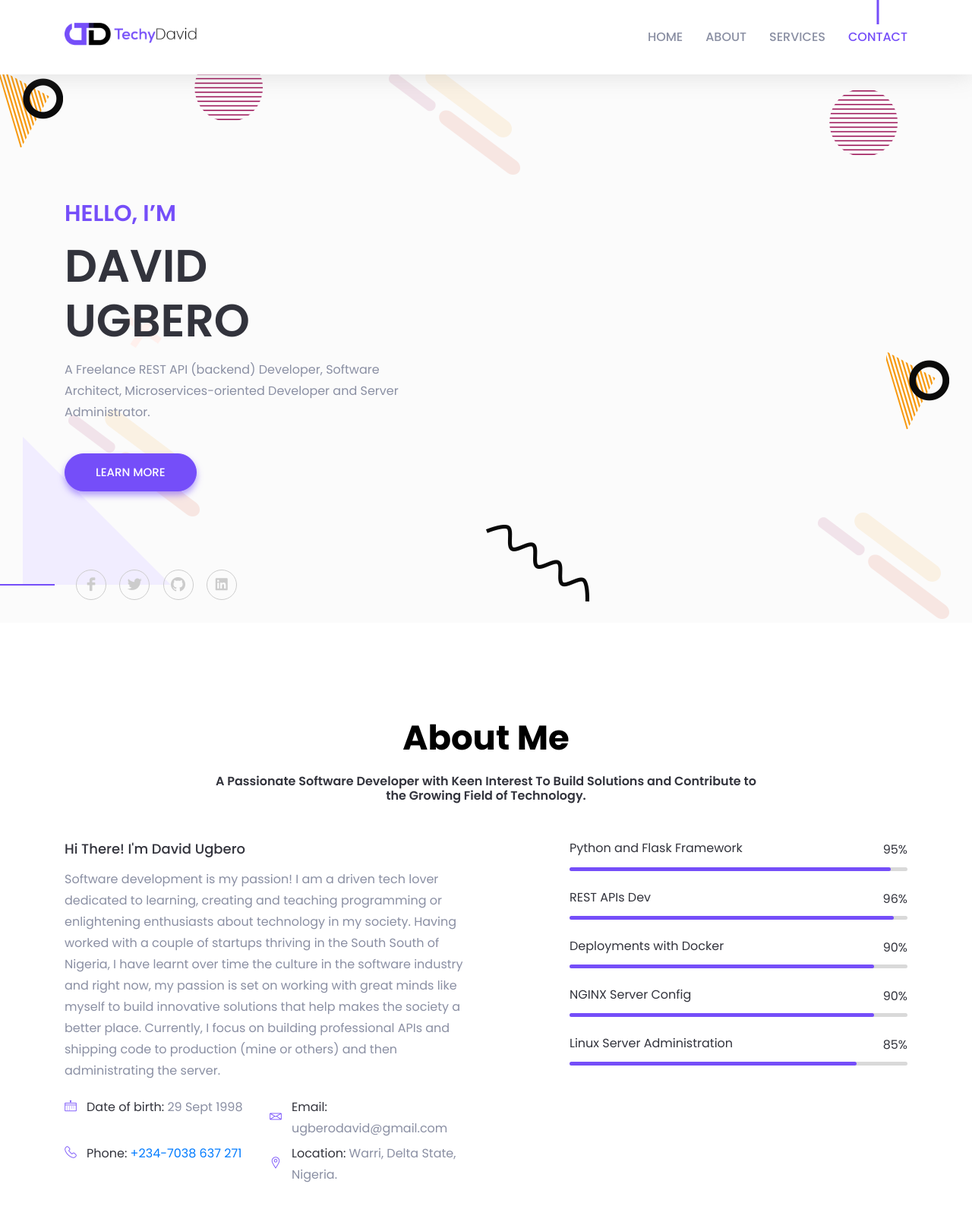
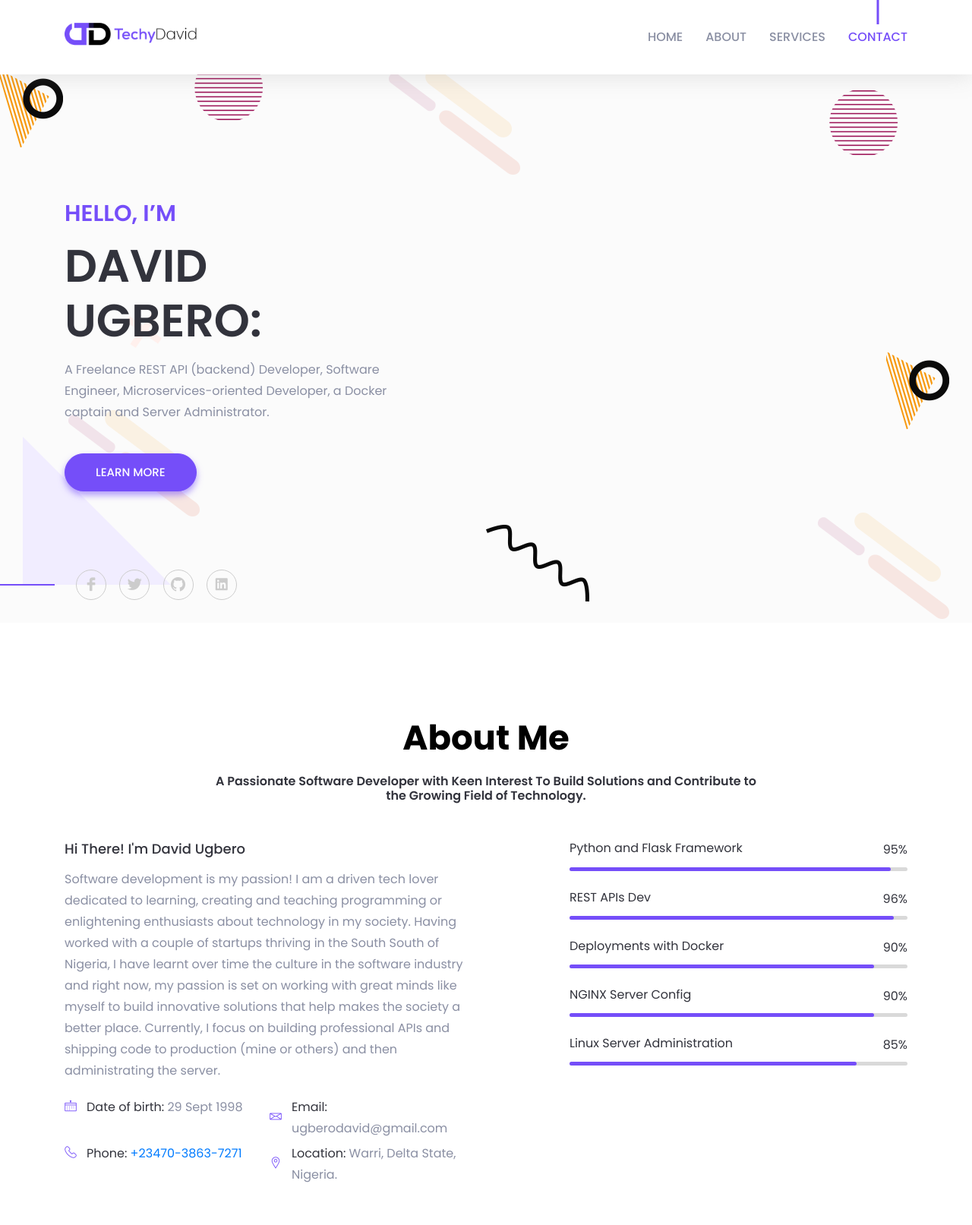
Before and after one commit to davidsmiles/my-website, a Flask app: page / in a window 1280 px wide. Shown: the top 1613 px of the page at 76% size. Run offline with Flask 2, Linux system fonts and the light colour scheme; some libraries are stand-ins or nearby versions; some web fonts are replaced.

Commit message:
improved meta tags for webpage

```diff
--- a/flask/templates/index.html
+++ b/flask/templates/index.html
@@ -7,19 +7,18 @@
     <meta charset="utf-8">
     <meta http-equiv="x-ua-compatible" content="ie=edge">
 
-    <meta data-react-helmet="true" name="description" content="TechyDavid is a Software Freelancer who helps clients that are passionate about having their software ideas come to reality but do not have the skills or man-power to carry it out.
-    TechyDavid helps build your idea from the ground up into Production..." itemprop="description">
-
-    <meta data-react-helmet="true" property="og:title" content="DAVID UGBERO: A Freelance REST API (backend) Developer, Software Architect, Microservices-oriented Developer and Server Administrator." itemprop="name"><meta data-react-helmet="true" property="og:type" content="article"><meta data-react-helmet="true" property="og:url" content="https://www.techydavid.com"><meta data-react-helmet="true" property="og:image" content="https://www.techydavid.com" itemprop="image"><meta data-react-helmet="true" property="og:description" content="Software development is my passion! I am a driven tech lover dedicated to learning, creating and teaching programming or enlightening enthusiasts about technology in my society. Having worked with a couple of startups thriving in the South South of Nigeria, I have learnt over time the culture in the software industry and right now, my passion is set on working with great minds like myself to build innovative solutions that help makes the society a better place. Currently, I focus on building professional APIs and shipping code to production (mine or others) and then administrating the server.">
-
+    <meta data-react-helmet="true" name="description"
+          content="TechyDavid is a Software Engineer who helps clients that are passionate about having their software ideas come to reality but do not have the skills or man-power to carry it out. TechyDavid helps build your idea from the ground up into Production..." itemprop="description">
+    <meta data-react-helmet="true" property="og:title" content="DAVID UGBERO: A Freelance REST API (backend) Developer, Software Engineer, Microservices-oriented Developer, a Docker captain and Server Administrator..." itemprop="name">
+    <meta data-react-helmet="true" property="og:type" content="article">
+    <meta data-react-helmet="true" property="og:url" content="https://www.techydavid.com"><meta data-react-helmet="true" property="og:image" content="https://www.techydavid.com" itemprop="image"><meta data-react-helmet="true" property="og:description" content="Software development is my passion! I am a driven tech lover dedicated to learning, creating and teaching programming or enlightening enthusiasts about technology in my society. Having worked with a couple of startups thriving in the South South of Nigeria, I have learnt over time the culture in the software industry and right now, my passion is set on working with great minds like myself to build innovative solutions that help makes the society a better place. Currently, I focus on building professional APIs and shipping code to production (mine or others) and then administrating the server.">
     <meta data-react-helmet="true" property="twitter:card" content="summary_large_image">
-
-    <meta data-react-helmet="true" property="twitter:title" content="DAVID UGBERO: Profressional Microservice-architectured REST API Developer and Server Administrator."><meta data-react-helmet="true" property="twitter:description" content="A Freelance REST API (backend) Developer, Software Architect, Microservices-oriented Developer and Server Administrator.">
-
-    <meta data-react-helmet="true" property="twitter:image" content="https://www.techydavid.com"><meta data-react-helmet="true" property="twitter:creator" content="@iam_davidsmiles"><meta name="twitter:site" content="@techydavid">
-
+    <meta data-react-helmet="true" property="twitter:title" content="DAVID UGBERO: Profressional Microservice-architectured REST API Developer and Server Administrator.">
+    <meta data-react-helmet="true" property="twitter:description" content="A Freelance REST API (backend) Developer, Software Engineer, Microservices-oriented Developer, a Docker captain and Server Administrator...">
+    <meta data-react-helmet="true" property="twitter:image" content="https://www.techydavid.com">
+    <meta data-react-helmet="true" property="twitter:creator" content="@iam_davidsmiles">
+    <meta name="twitter:site" content="@iam_davidsmiles">
     <meta data-react-helmet="true" name="description" content="I have an idea on software but don't know how to make it a reality. I need a software developer. TechyDavid is here to help !!!">
-
     <meta name="viewport" content="width=device-width, initial-scale=1, shrink-to-fit=no">
 
     <!--====== Title ======-->
@@ -135,8 +134,8 @@
                     <div class="col-xl-5 col-lg-6">
                         <div class="header-content-right">
                             <h4 class="sub-title">Hello, I’m</h4>
-                            <h1 class="title">David Ugbero</h1>
-                            <p>A Freelance REST API (backend) Developer, Software Architect, Microservices-oriented Developer and Server Administrator.</p>
+                            <h1 class="title">David Ugbero:</h1>
+                            <p>A Freelance REST API (backend) Developer, Software Engineer, Microservices-oriented Developer, a Docker captain and Server Administrator.</p>
                             <a class="main-btn" href="#about">Learn more</a>
                         </div> <!-- header content right -->
                     </div>
@@ -216,7 +215,7 @@
                                         <i class="lni-phone-handset"></i>
                                     </div>
                                     <div class="info-text">
-                                        <p><span>Phone:</span> <a href="tel:+2347038637271">+234-7038 637 271</a></p>
+                                        <p><span>Phone:</span> <a href="tel:+2347038637271">+23470-3863-7271</a></p>
                                     </div>
                                 </div> <!-- single info -->
                             </li>
```
